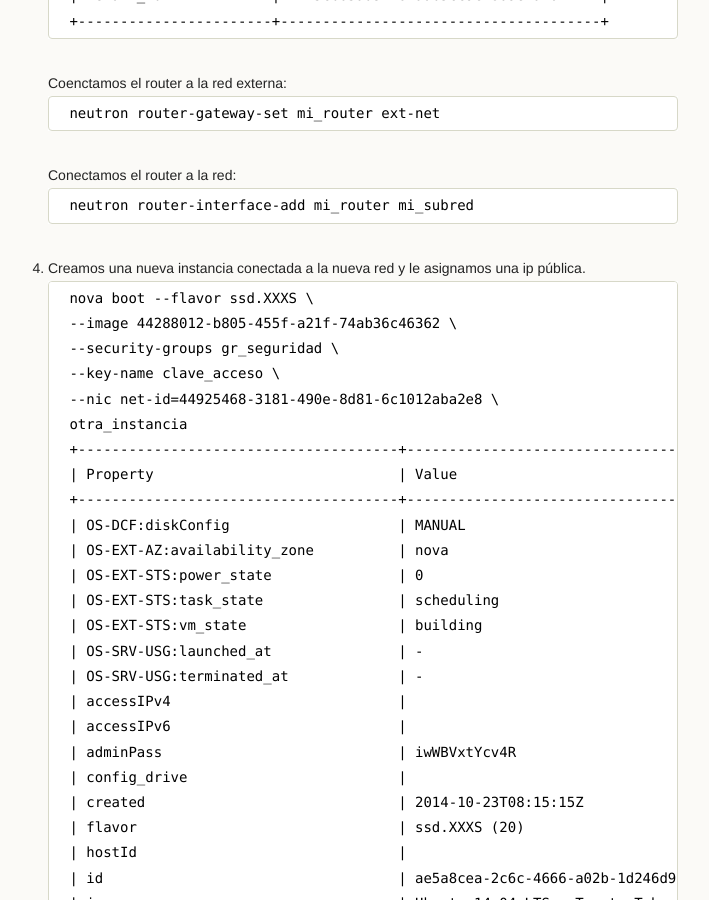
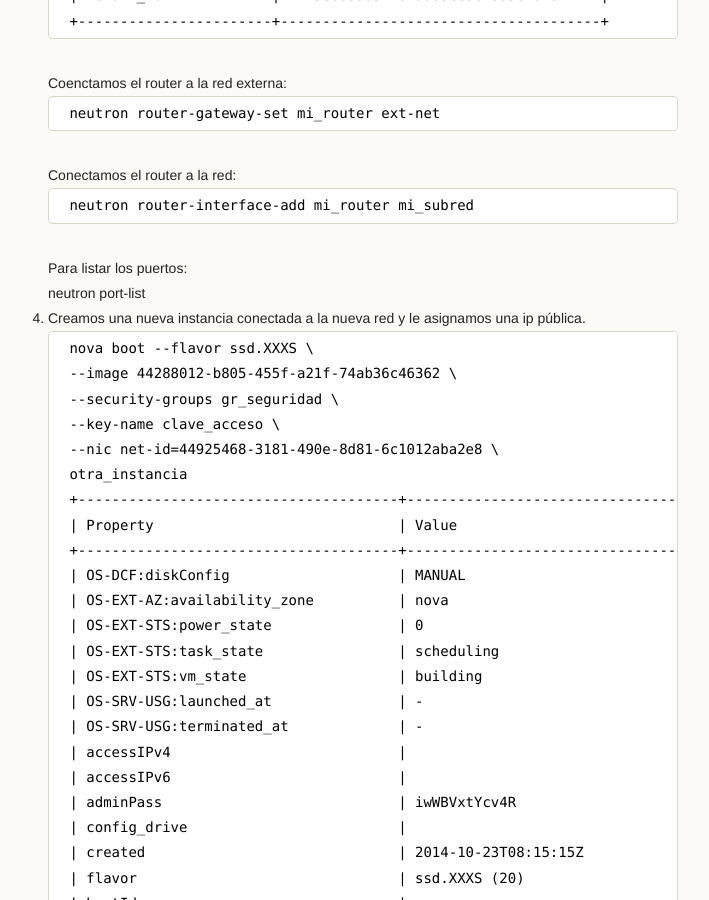
Before and after one commit to iesgn/cloud2, a Jekyll site: the page built from curso/u5/red.md, in a window 1280 px wide and 900 px high, scrolled down 2018 px. Shown: the whole window, without its empty margins (282-991 px from the left). Built offline with Jekyll 4.4.1, drawn with Linux system fonts in a browser that asks for light colours.

```diff
--- a/curso/u5/red.md
+++ b/curso/u5/red.md
@@ -94,6 +94,9 @@ red externa y con la subred anteriormente creada:
 
         neutron router-interface-add mi_router mi_subred
 
+    Para listar los puertos:
+
+    	neutron port-list
 
 4. Creamos una nueva instancia conectada a la nueva red y le asignamos
 una ip pública.
```
